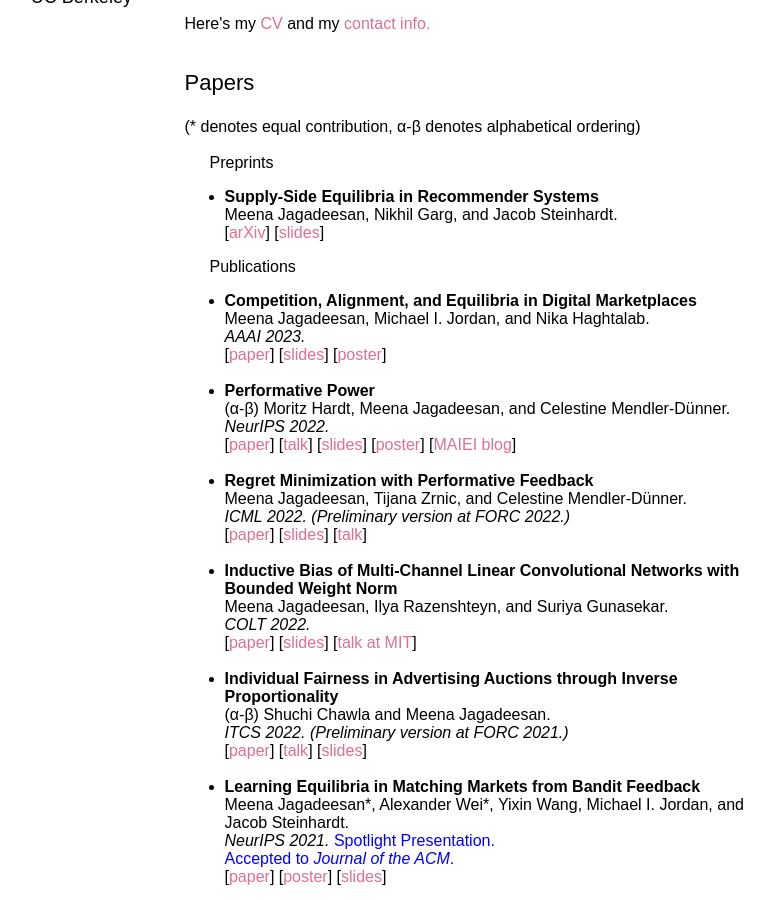
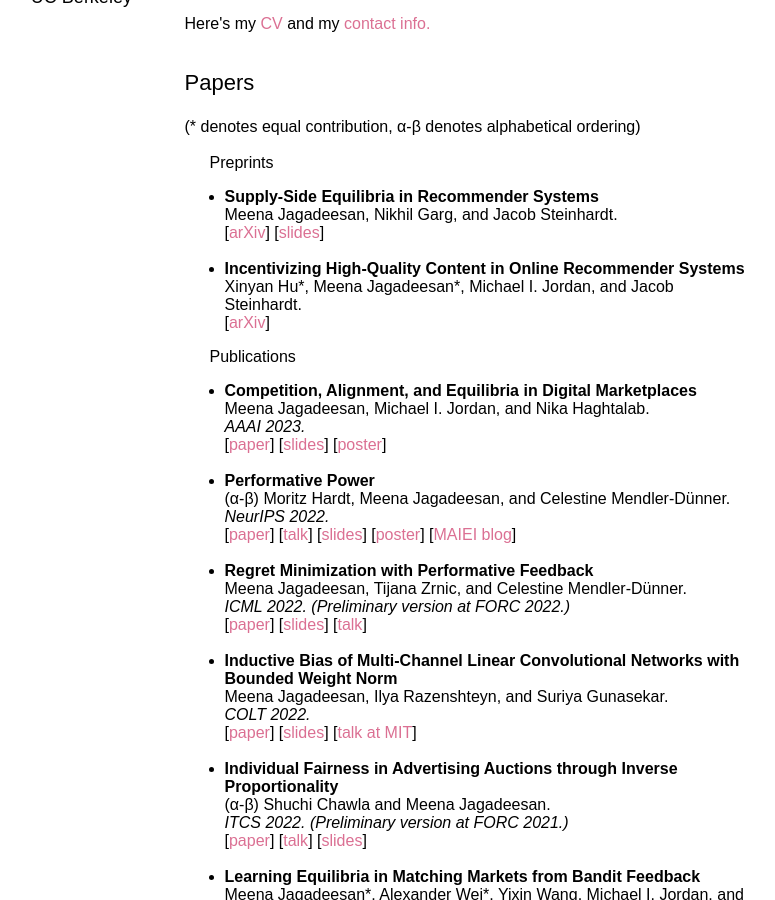
Before and after one commit to mjagadeesan/mjagadeesan.github.io, a Jekyll site: the page built from index.html, in a window 1280 px wide and 900 px high, scrolled down 392 px. Shown: the whole window, without its empty margins (268-1043 px from the left). Built offline with Jekyll 4.4.1, drawn with Linux system fonts in a browser that asks for light colours; some web fonts are replaced.

Commit message:
added new paper

```diff
--- a/index.html
+++ b/index.html
@@ -20,10 +20,11 @@ layout: default
 	<!-- <br>
 	<li><b><span>Improved Bayes Risk Can Yield Reduced Social Welfare Under Competition</span></b><br>
 	Meena Jagadeesan, Michael I. Jordan, Jacob Steinhardt, and Nika Haghtalab.<br>
-	[<a href=https://arxiv.org/abs/2206.13489>arXiv</a>]<br></li><br>
+	[<a href=https://arxiv.org/abs/2206.13489>arXiv</a>]<br></li> -->
+	<br>
 	<li><b><span>Incentivizing High-Quality Content in Online Recommender Systems</span></b><br>
 	Xinyan Hu<span style="font-family:Arial">*</span>, Meena Jagadeesan<span style="font-family:Arial">*</span>, Michael I. Jordan, and Jacob Steinhardt.<br>
-	[<a href=https://arxiv.org/abs/2206.13489>arXiv</a>]<br></li><br>
+	[<a href=https://arxiv.org/abs/2206.13489>arXiv</a>]<br></li><!-- br>
 	<li><b><span>Can Probabilistic Feedback Drive User Impacts in Online Platforms?</span></b><br>
 	(α-β) Jessica Dai, Bailey Flanigan, Nika Haghtalab, Meena Jagadeesan, and Chara Podimata.<br>
 	[<a href=https://mjagadeesan.github.io/>coming soon</a>]<br></li> -->
```
